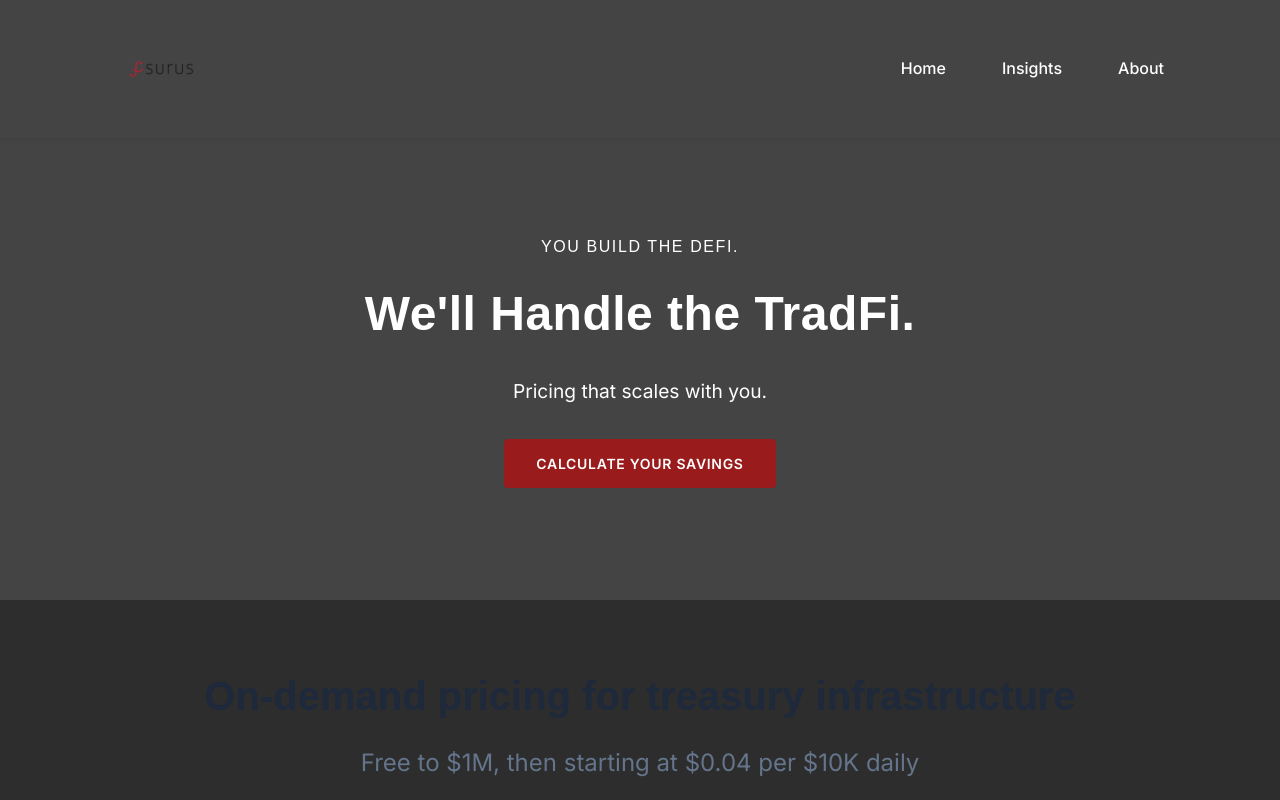
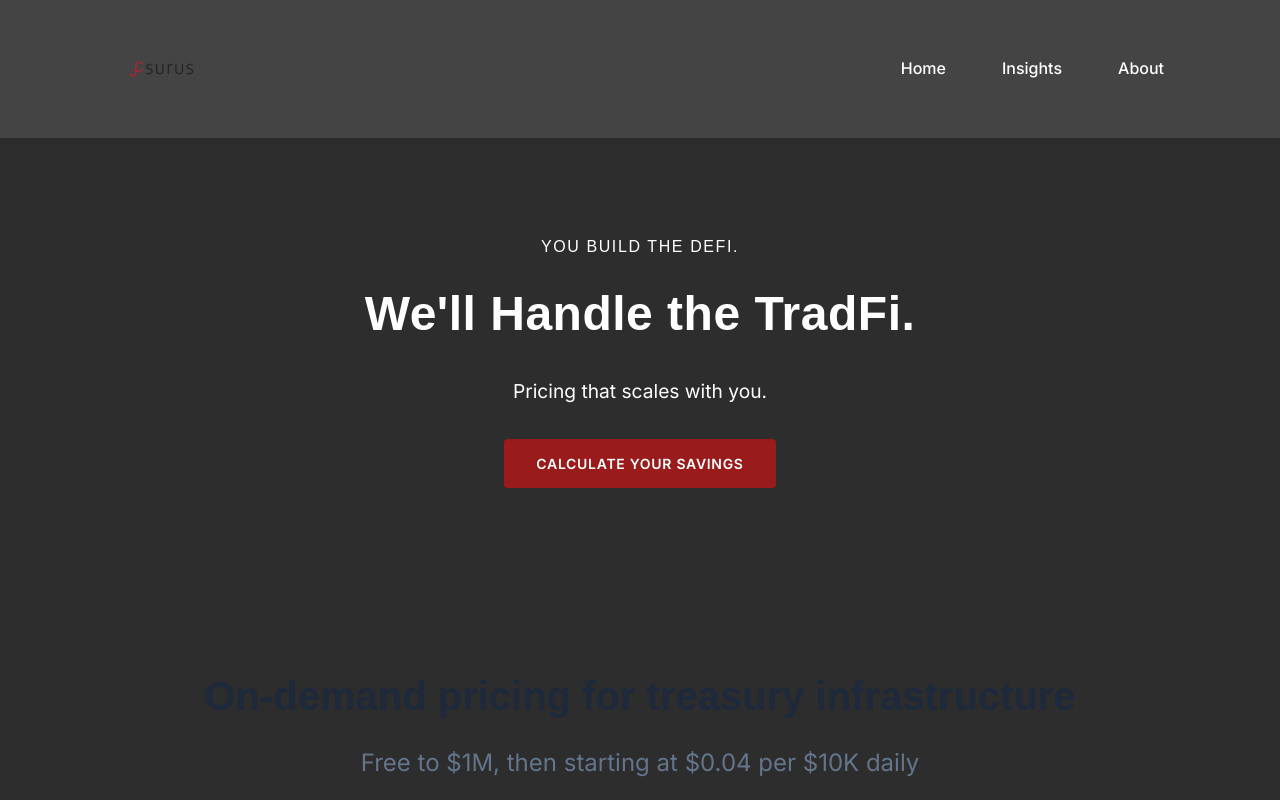
Before and after one commit to klr08/surus-website, a React (Vite) app: page / in a window 1280 px wide. Shown: the top 800 px of the page. Built offline with nearby package versions, Linux system fonts and the light colour scheme; a web font is replaced by a local one.

Commit message:
Update hero section background to #2d2d2d

```diff
--- a/public/css/homepage.css
+++ b/public/css/homepage.css
@@ -15,7 +15,7 @@ body {
 .hero-section {
   padding: 6rem 0;
   text-align: center;
-  background-color: #444444;
+  background-color: #2d2d2d;
   position: relative;
   width: 100%;
 }
```
